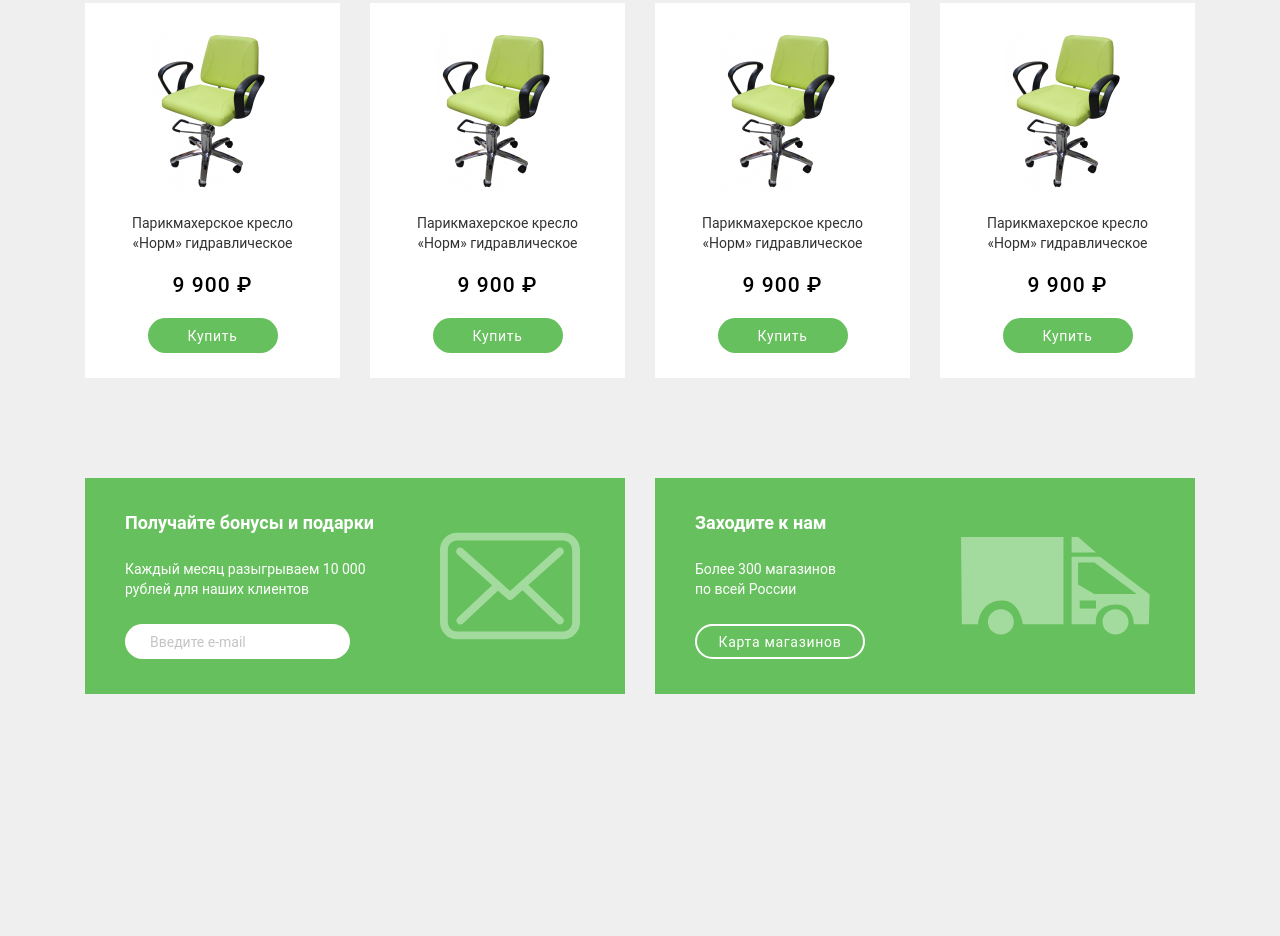
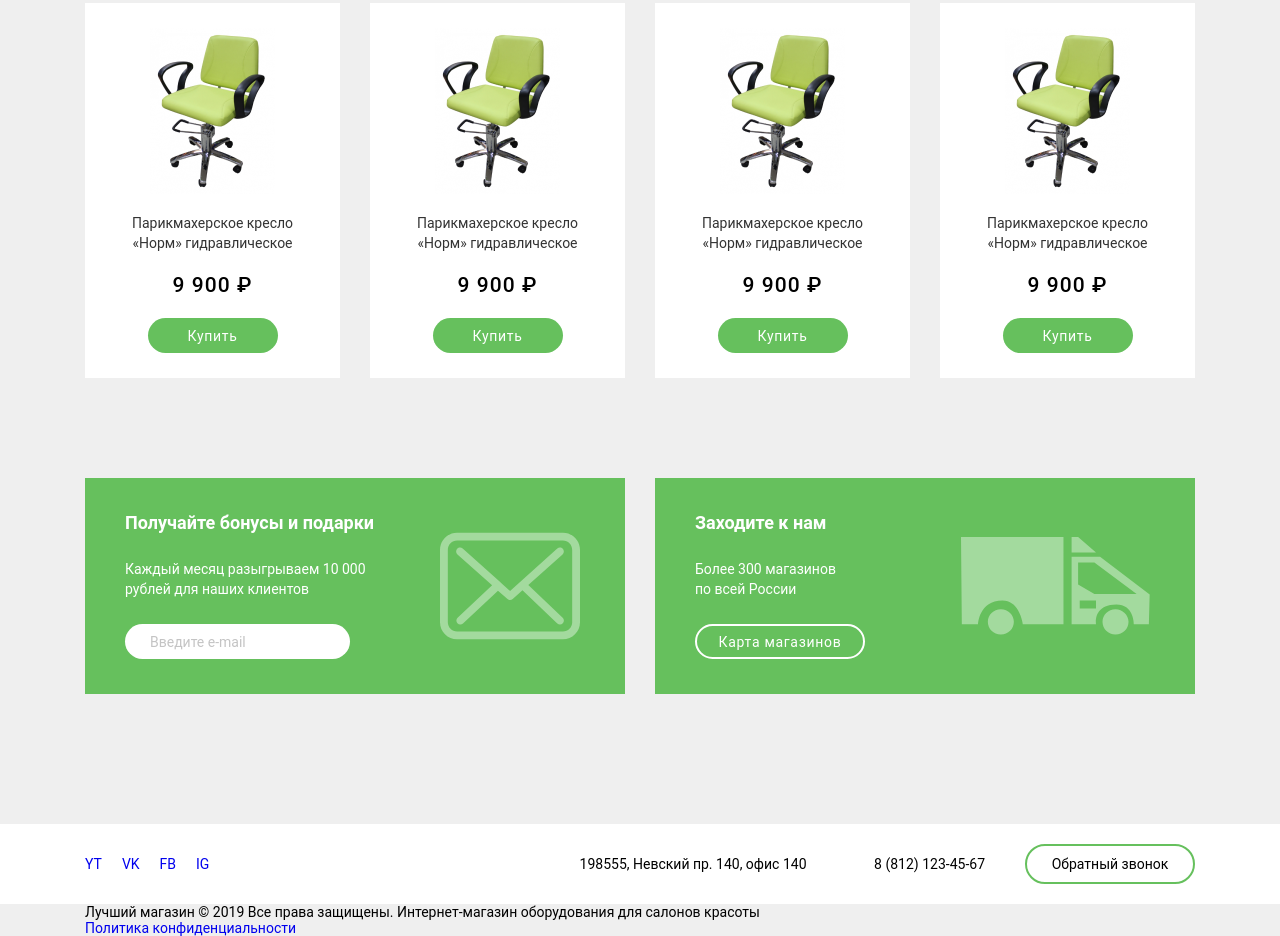
Before and after one commit to SergeyDedikov/itstart-beauty, a plain HTML site: page index.html in a window 1280 px wide. Shown: the part 990-1926 px from the top of the page. Before the commit the page ends 1834 px from the top, so only its background shows below. Drawn offline with Linux system fonts and the light colour scheme.

Commit message:
feat: more adaptive

```diff
--- a/index.html
+++ b/index.html
@@ -56,6 +56,7 @@
           </svg>
           <p class="logo__name">Beauty</p>
         </div>
+        <div></div>
         <div class="contacts">
           <p class="contacts__item">8 (812) 123-45-67</p>
           <button class="button button_type_secondary" type="button">Обратный звонок</button>
@@ -144,7 +145,31 @@
   </main>
 
   <footer class="footer">
-    <div class="container"></div>
+    <div class="bg">
+      <div class="container container_pos_contacts">
+        <nav>
+          <ul class="soclinks">
+            <li><a class="link icon icon_yt" href="#">YT</a></li>
+            <li><a class="link icon icon_vk" href="#">VK</a></li>
+            <li><a class="link icon icon_fb" href="#">FB</a></li>
+            <li><a class="link icon icon_ig" href="#">IG</a></li>
+          </ul>
+        </nav>
+        <div class="contacts">
+          <p class="contacts__item">198555, Невский пр.&nbsp;140, офис 140</p>
+        </div>
+        <div class="contacts">
+          <p class="contacts__item">8 (812) 123-45-67</p>
+          <button class="button button_type_secondary" type="button">Обратный звонок</button>
+        </div>
+      </div>
+    </div>
+    <div class="container">
+      <div class="copyright">
+        <p>Лучший магазин &copy;&nbsp;2019 Все права защищены. Интернет-магазин оборудования для салонов красоты</p>
+        <a href="#">Политика конфиденциальности</a>
+      </div>
+    </div>
   </footer>
 </body>
 
--- a/index.sass
+++ b/index.sass
@@ -55,3 +55,4 @@ body
 @import ./styles/_special
 @import ./styles/_card
 @import ./styles/_promo
+@import ./styles/_soclinks
--- a/styles/_contacts.sass
+++ b/styles/_contacts.sass
@@ -1,4 +1,10 @@
 .contacts
   @extend %rowCC
   justify-content: flex-end
-  gap: 40px
+  justify-self: flex-end
+  flex-wrap: wrap
+  column-gap: 40px
+  row-gap: 20px
+
+  &__item
+    text-align: center
--- a/styles/_container.sass
+++ b/styles/_container.sass
@@ -6,7 +6,11 @@
   &_pos_contacts
     padding-top: 20px
     padding-bottom: 20px
-    @extend %rowSpaceC
+    display: grid
+    // grid-template-columns: 30% 70%
+    grid: auto-flow dense / 1fr 30% 1fr
+    align-items: center
+    gap: 20px
 
   &_pos_hero
     @extend %rowSpaceC
@@ -15,7 +19,6 @@
 
   &_pos_promo
     display: grid
-    // grid-template-columns: repeat(2, 1fr)
     grid-template-columns: repeat(auto-fill, minmax(460px, 1fr))
     gap: 30px
     padding-bottom: 130px
--- a/styles/_logo.sass
+++ b/styles/_logo.sass
@@ -1,4 +1,5 @@
 .logo
+  min-width: 260px
   display: flex
   align-items: center
   gap: 20px
@@ -11,6 +12,9 @@
 
 // цвета логотипа зависят от стилей страницы
 #logoBeauty
+  width: 80px
+  height: 80px
+
   & .group-1
     fill: $gray
 
--- /dev/null
+++ b/styles/_soclinks.sass
@@ -0,0 +1,4 @@
+.soclinks
+  display: flex
+  align-items: center
+  gap: 20px
```
Also changed, not shown: index.css.
